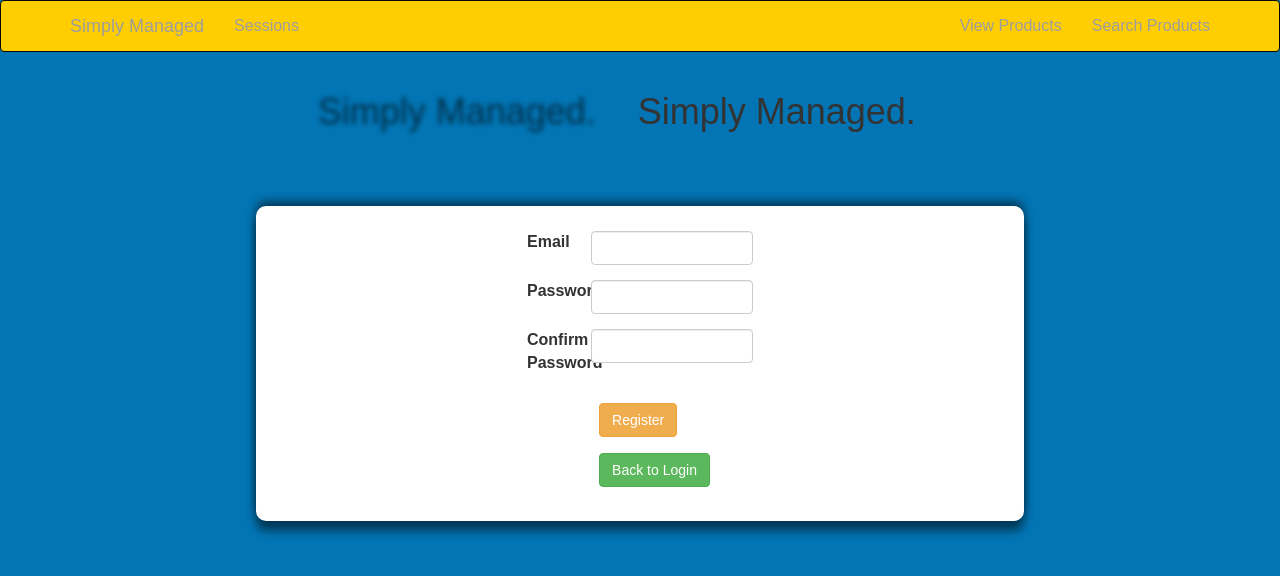
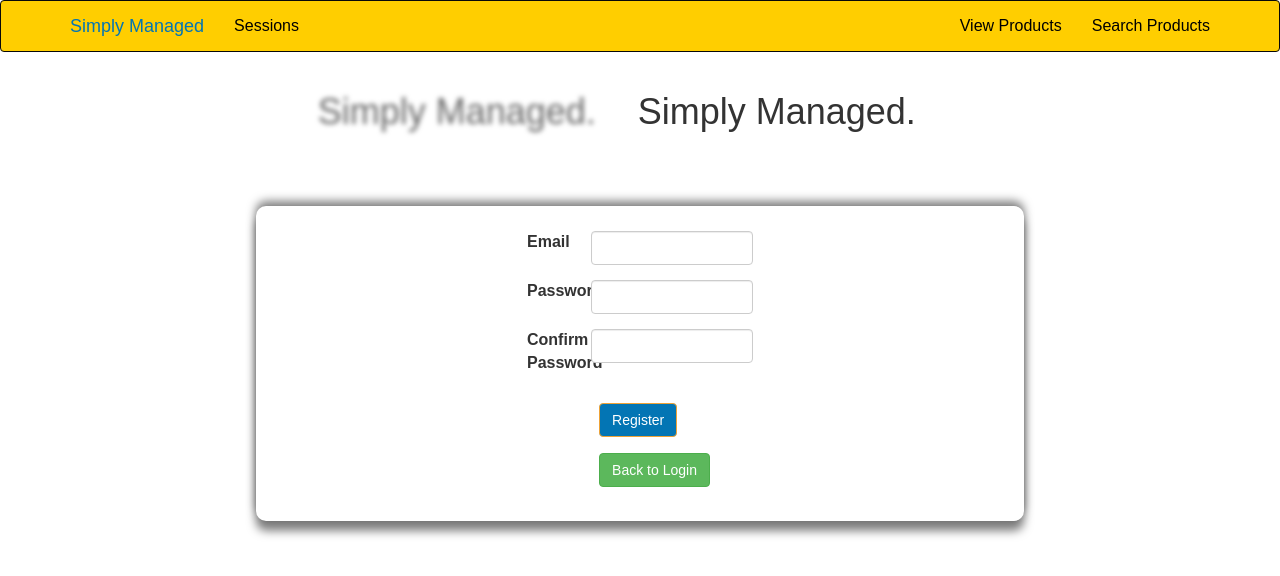
Before and after one commit to lukeschuyler/web-inventory, a React (Create React App) app: page /register in a window 1280 px wide. Shown: the top 576 px of the page. Built offline with nearby package versions, Linux system fonts and the light colour scheme; a web font is replaced by a local one.

Commit message:
changed colors in nav, changed search button color

```diff
--- a/src/index.css
+++ b/src/index.css
@@ -5,11 +5,23 @@ body {
   font-family: 'Cambay', sans-serif;
   font-size: 160%;
   padding-bottom: 10%;
-   background-color: #0375b4;
+   /*background-color: #0375b4; */
+}
+
+.navbar-inverse .navbar-nav>li>a {
+    color: black;
+}
+
+.navbar-inverse .navbar-brand {
+    color: #0375b4;
 }
 
 .app-nav {
    background-color: #ffce00;
+}
+
+.btn-warning {
+  background-color: #0375b4;
 }
 
 .log-form {
@@ -92,15 +104,6 @@ body {
   margin-top: 5%;
 }
 
-.icon-cont {
-
-}
-
-/*
-.edit-btn {
-  margin-left: 40%;
-}*/
-
 .add-btn {
   margin-left: 80%
 }
@@ -172,13 +175,6 @@ textarea {
   align-items: center;
 }
 
-/*.darken {
-    display: inline-block;
-    background: black;
-    padding: 0;
-}
-*/
-
 .darken {
     display: block;
     -webkit-transition: all 0.2s linear;
@@ -225,7 +221,7 @@ textarea {
   flex-direction: column;
   align-items: center !important;
   justify-content: center !important;
-  color: rgba(0,0,0, .9);
+  color: black;
 }
 
 .amazon-search {
```
